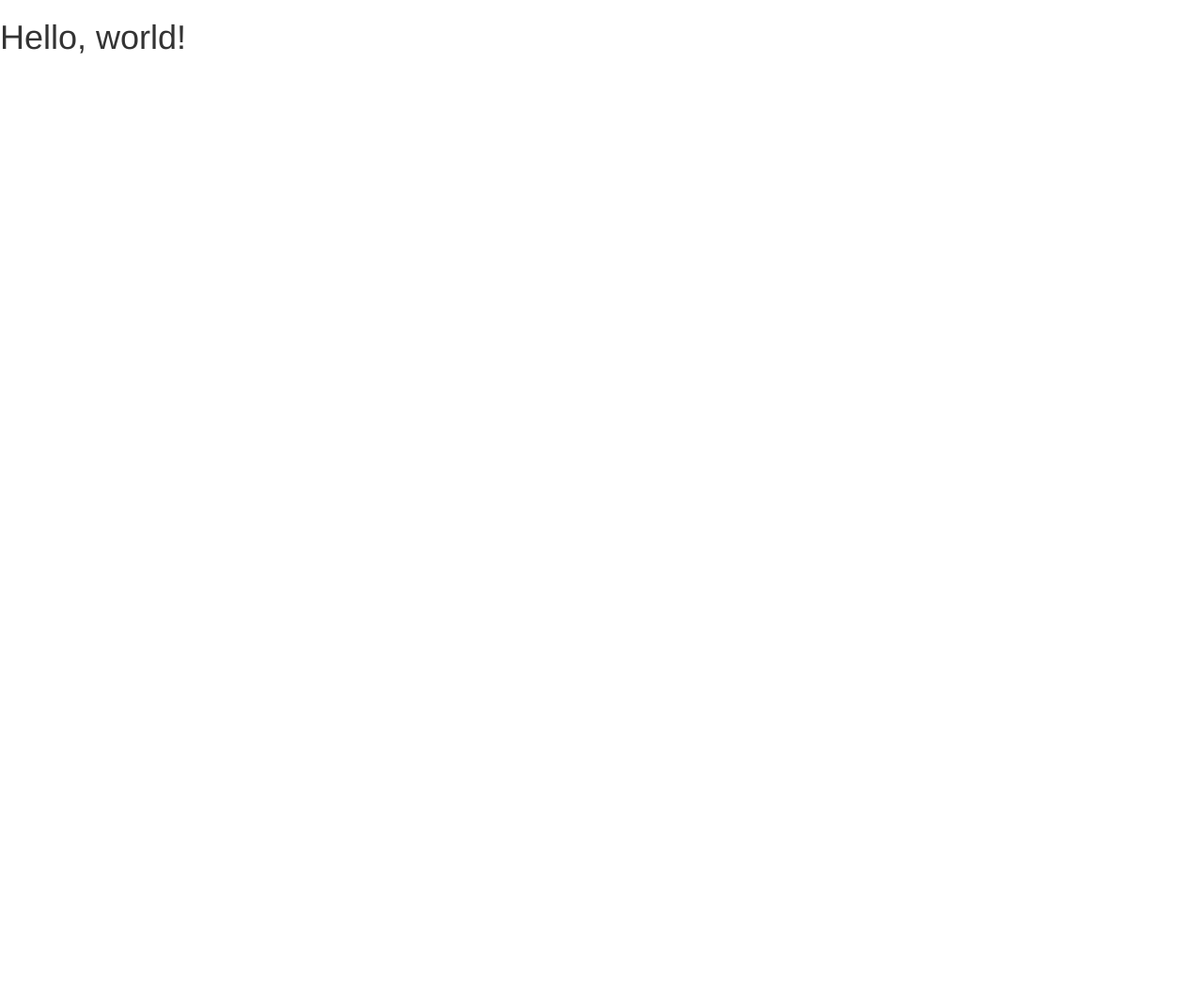
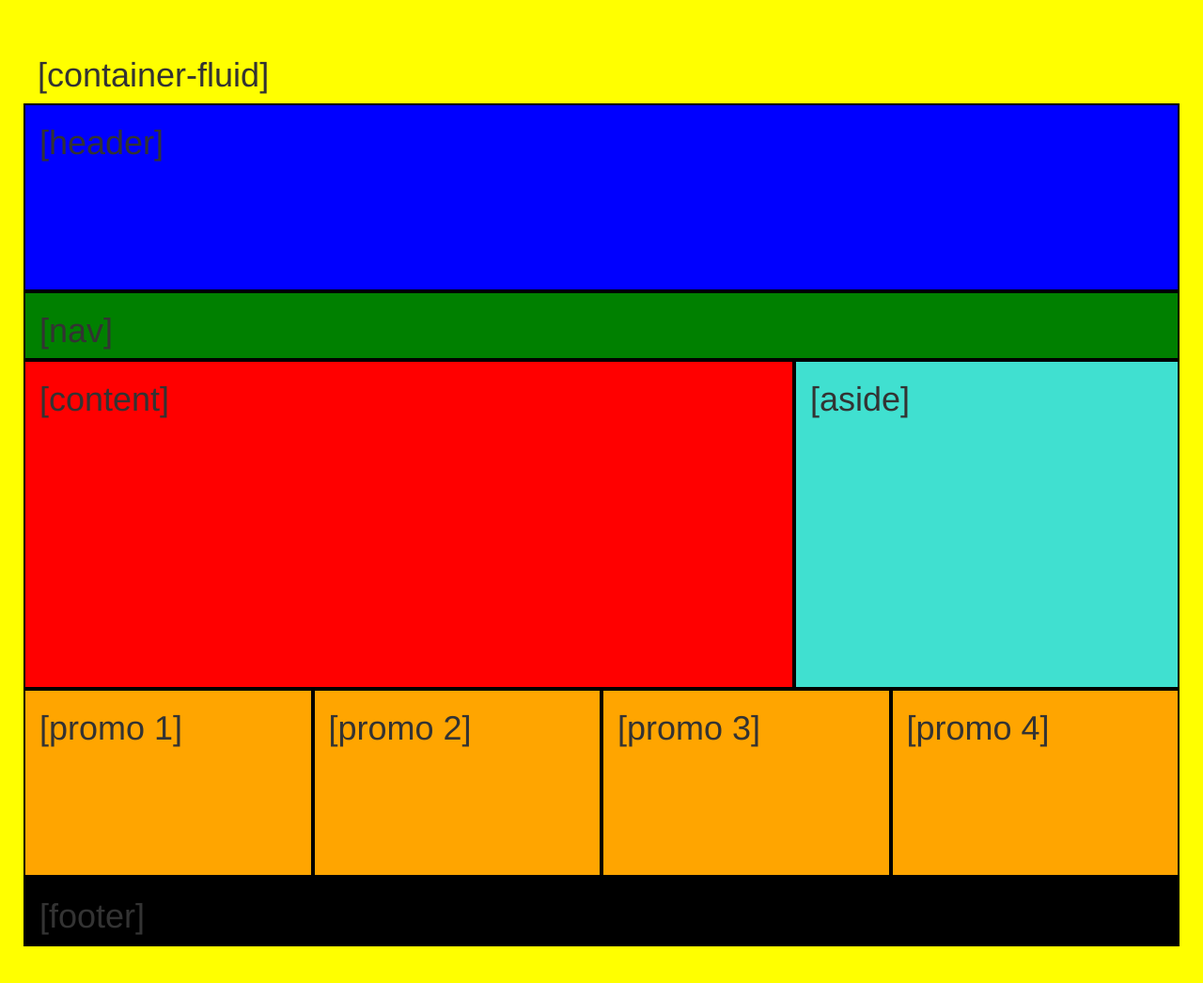
Before and after one commit to madelinerinehart/bc2-practice, a plain HTML site: page index.html in a window 1280 px wide. Shown: the whole page at 94% size. Before the commit the page ends 800 px from the top, so only its background shows below. Drawn offline with nearby package versions, Linux system fonts and the light colour scheme.

Commit message:
practice

```diff
--- a/css/styles.css
+++ b/css/styles.css
@@ -0,0 +1,31 @@
+.pad-40 {
+  padding: 40px;
+  }
+.border {
+  border: 2px solid black;
+}
+.yellow {
+  background-color: yellow;
+}
+.blue {
+  height:200px;
+  background-color: blue;
+}
+.green {
+  background-color: green;
+}
+.red {
+  height: 350px;
+  background-color: red;
+}
+.turquoise {
+  height: 350px;
+  background-color: turquoise;
+}
+.orange{
+  height: 200px;
+  background-color: orange;
+}
+.black {
+  background-color: black;
+}
--- a/index.html
+++ b/index.html
@@ -5,7 +5,7 @@
     <meta http-equiv="X-UA-Compatible" content="IE=edge">
     <meta name="viewport" content="width=device-width, initial-scale=1">
     <!-- The above 3 meta tags *must* come first in the head; any other head content must come *after* these tags -->
-    <title>Bootstrap 101 Template</title>
+    <title>Mobile Friendly Practice</title>
 
     <!-- Bootstrap -->
     <link href="css/bootstrap.min.css" rel="stylesheet">
@@ -20,7 +20,46 @@
     <![endif]-->
   </head>
   <body>
-    <h1>Hello, world!</h1>
+    <div class="container-fluid yellow pad-40">
+      <h1>[container-fluid]</h1>
+      <div class="row">
+        <div class="col-md-12 blue border">
+          <h1>[header]</h1>
+        </div>
+      </div>
+      <div class="row 2">
+        <div class="col-md-12 green border">
+          <h1>[nav]</h1>
+        </div>
+      </div>
+      <div class="row 3">
+        <div class="col-md-8 red border">
+          <h1>[content]</h1>
+        </div>
+        <div class="col-md-4 turquoise border">
+          <h1>[aside]</h1>
+        </div>
+      </div>
+      <div class="row 4">
+        <div class="col-md-3 orange border">
+          <h1>[promo 1]</h1>
+        </div>
+        <div class="col-md-3 orange border">
+          <h1>[promo 2]</h1>
+        </div>
+        <div class="col-md-3 orange border">
+          <h1>[promo 3]</h1>
+        </div>
+        <div class="col-md-3 orange border">
+          <h1>[promo 4]</h1>
+        </div>
+      </div>
+      <div class="row 5">
+        <div class="col-md-12 black border">
+          <h1>[footer]</h1>
+        </div>
+      </div>
+    </div><!-- END CONTAINER FLUID -->
 
     <!-- jQuery (necessary for Bootstrap's JavaScript plugins) -->
     <script src="https://ajax.googleapis.com/ajax/libs/jquery/1.12.4/jquery.min.js"></script>
```
